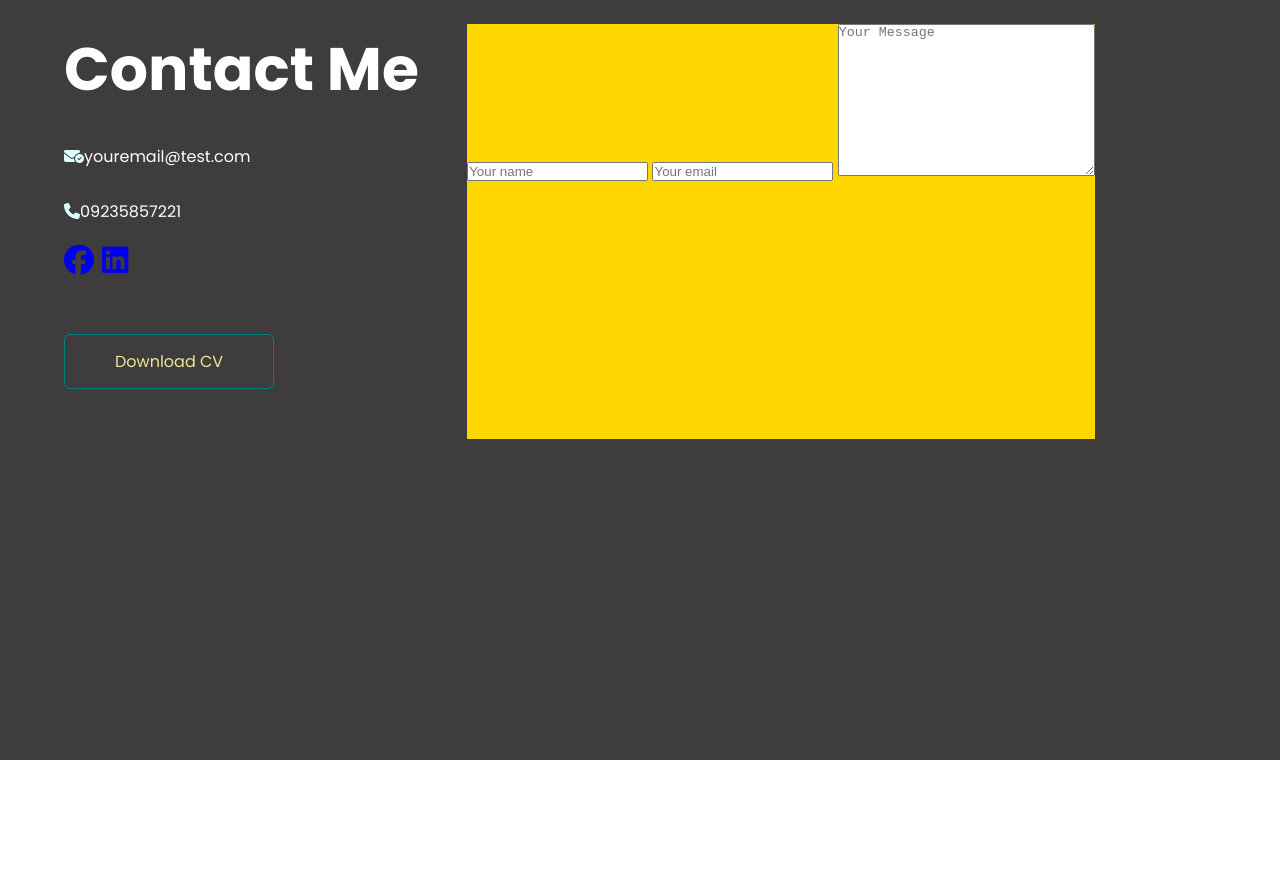
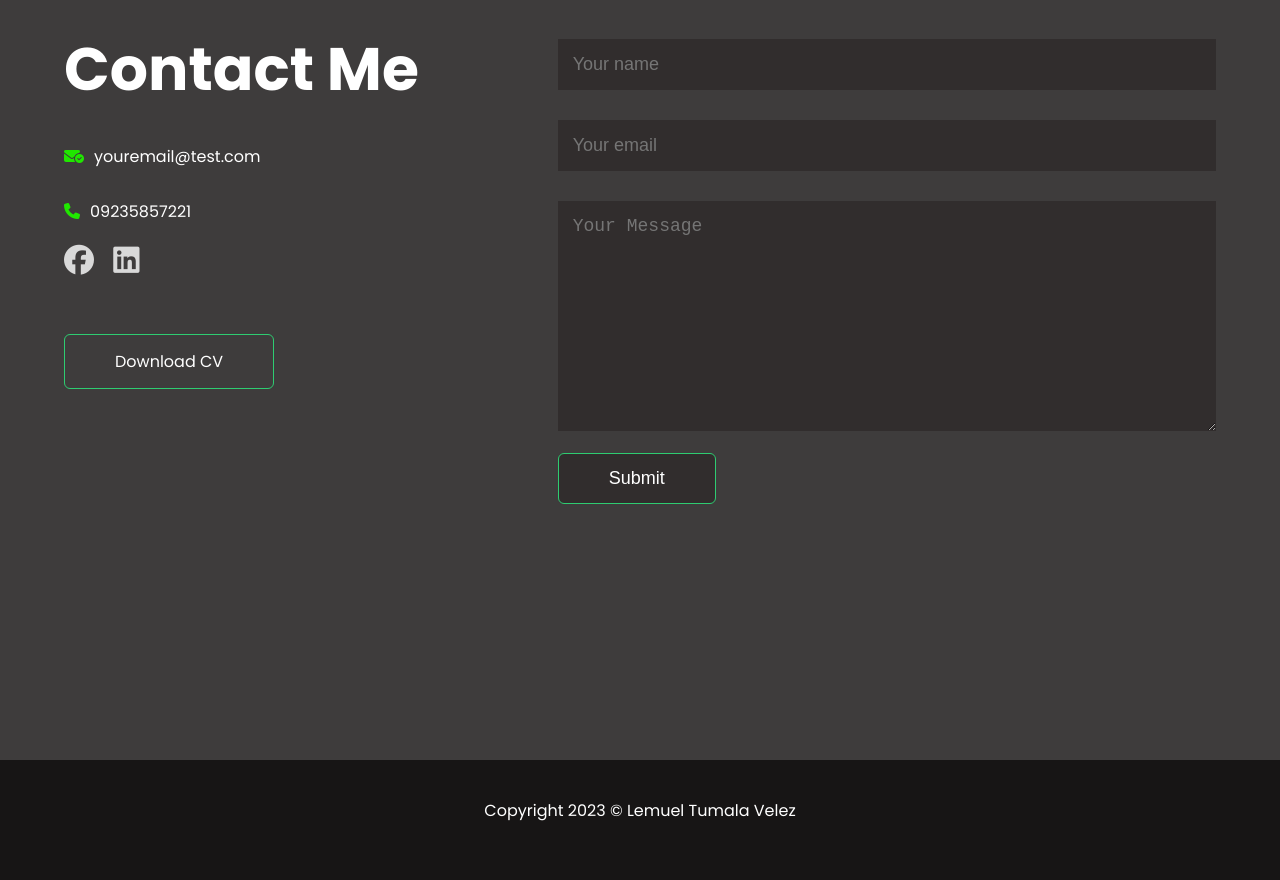
Before and after one commit to LemuelVelez/PF-EXERCISE, a plain HTML site: page index.html in a window 1280 px wide. Shown: the part 3240-4120 px from the top of the page. Before the commit the page ends 4000 px from the top, so only its background shows below. Drawn offline with Linux system fonts and the light colour scheme.

Commit message:
added contact and footer section

```diff
--- a/css/styles.css
+++ b/css/styles.css
@@ -153,40 +153,40 @@ a{
 
 .contact{
     height: 100vh;
-    color: #FFFFFF;
-    background-color: #3E3C3C;
+    color: #fff;
+    background-color:#3E3C3C;
     padding: 5%;
 }
 
 .contact__row{
-    display: flex;
-    flex-direction: row;
+  display: flex;
+/*  flex-direction: row; */
+  /* flex-wrap: wrap; */
 }
 
 .contact__row--left{
-    /* background-color: grey; */
+    /* background-color: green;   */
+    flex-basis: 45%;
 }
 
 .contact__heading--h2{
     font-size: 60px;
 }
 
-.contact__row--left{
-    flex-basis: 35%;
-}
-
 .contact__row--left p{
-    margin-top: 30px;
+ margin-top: 30px;
 }
 
 .contact__left--icons{
     margin-top: 15px;
 }
+
 .contact__row--left p i{
-    color: lightcyan;
+    color: #20E700;
+    margin-right: 10px;
 }
 
-.contact__left--icons{
+.contact__left--icons a{
     text-decoration: none;
     font-size: 30px;
     margin-right: 15px;
@@ -197,29 +197,84 @@ a{
 .contact__btn{
     display: block;
     margin: 50px auto;
-    border: 1px solid teal;
+    border: 1px solid #2ecc71;
     padding: 14px 50px;
     border-radius: 6px;
     text-decoration: none;
-    color: #FFFFFF;
+    color: #fff;
     width: fit-content;
 }
 
 .contact__btn:hover{
-    background-color: teal;
+    background-color: #2ecc71;
 }
 
 .contact__btn.contact__btn--1{
-    display: inline-block;
-    color: khaki;
-}
-
-.contact__btn.contact__btn--1:hover{
-    font-size: 20px;
-    color: red;
+    display:inline-block;
 }
 
 .contact__row--right{
-    background-color: gold;
+    /* background-color: blue; */
+    flex-basis: 60%;
 }
-/* *****************FOOTER SECTION************************ */
+
+.contact__row--right form{
+    width: 100%;
+}
+
+form input, form textarea {
+    width: 100%;
+   outline:none;
+    background: #312D2D;
+    border: 6px;
+    color: #fff;
+    font-size: 18px;
+    padding: 15px;
+    margin: 15px 0;
+}
+
+form input:hover, form textarea:hover {
+    outline-style: solid;
+    outline-color: red;
+}
+
+.contact__btn.contact__btn--2{
+    display: inline-block;
+    background-color: #312D2D;
+    font-size: 18px;
+    margin: 0;
+}
+
+.contact__btn--2:hover{
+    background-color: #2ecc71;
+    cursor: pointer;
+}
+
+
+
+/****************************************************FOOTER SECTION****************************/
+
+footer{
+    height: 15vh;
+    width: 100%;
+    text-align: center;
+    padding: 3% 0;
+    background-color: #171515;
+    font-weight: 400;
+    color: #fff;
+
+}
+
+
+
+/****************************************************MEDIA QUERIES****************************/
+
+/***********MEDIA QUERY HEADER SECTION*****/
+
+/***********MEDIA QUERY ABOUT SECTION*****/
+
+/***********MEDIA QUERY PORTFOLIO SECTION*****/
+
+/***********MEDIA QUERY CONTACT SECTION*****/
+
+/***********MEDIA QUERY FOOTER SECTION*****/
--- a/index.html
+++ b/index.html
@@ -94,6 +94,7 @@
                         <input type="text" placeholder="Your name">
                         <input type="email" placeholder="Your email">
                         <textarea name="#" id="#" cols="30" rows="10" placeholder="Your Message"></textarea>
+                        <button type="submit" class="contact__btn contact__btn--2">Submit</button>
                     </form>
                 </div>
             </div>
@@ -102,6 +103,7 @@
 </section>
 
 <!-- Footer  -->
+<footer> <p>Copyright 2023 &copy; Lemuel Tumala Velez</p></footer>
 
 </body>
 </html>
```
